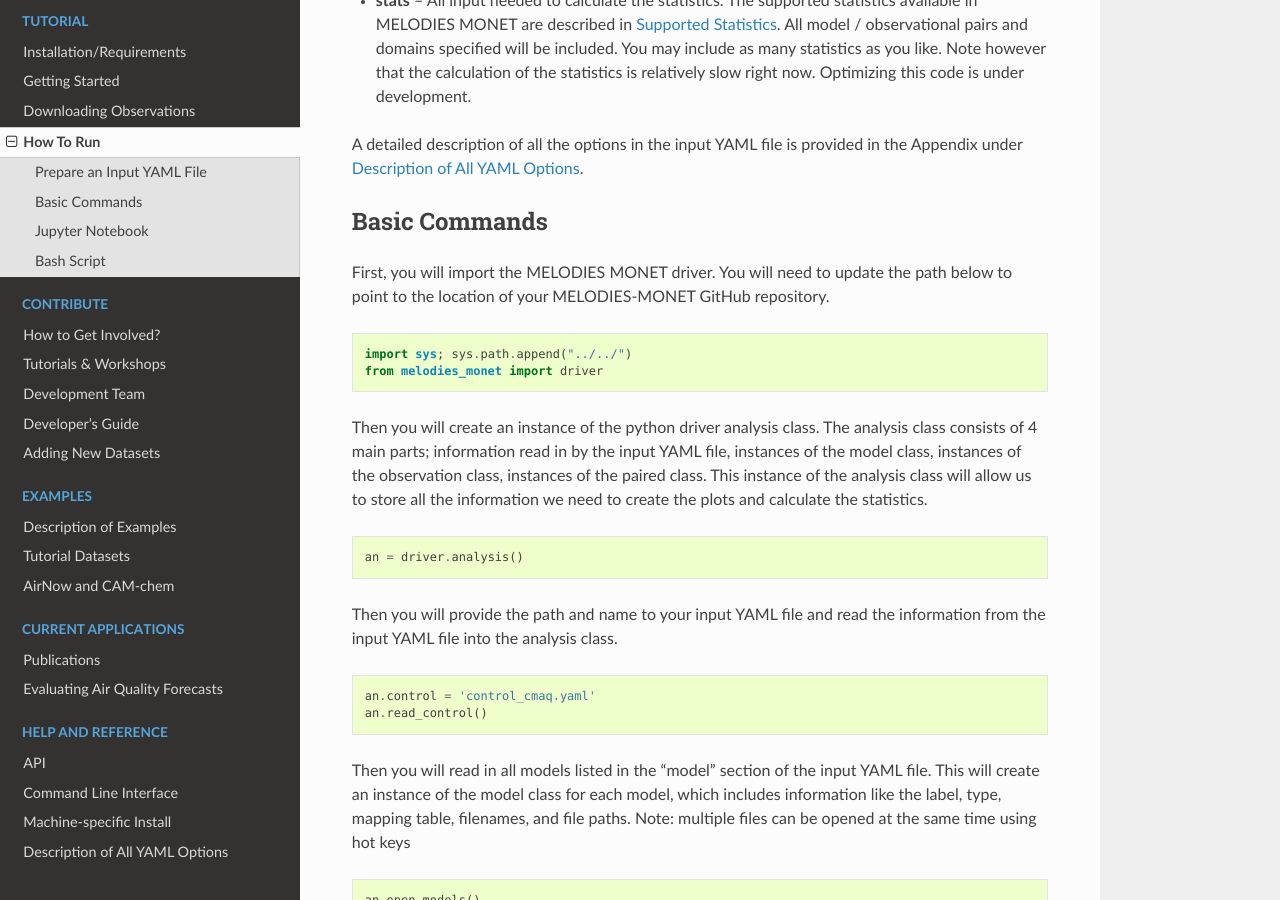
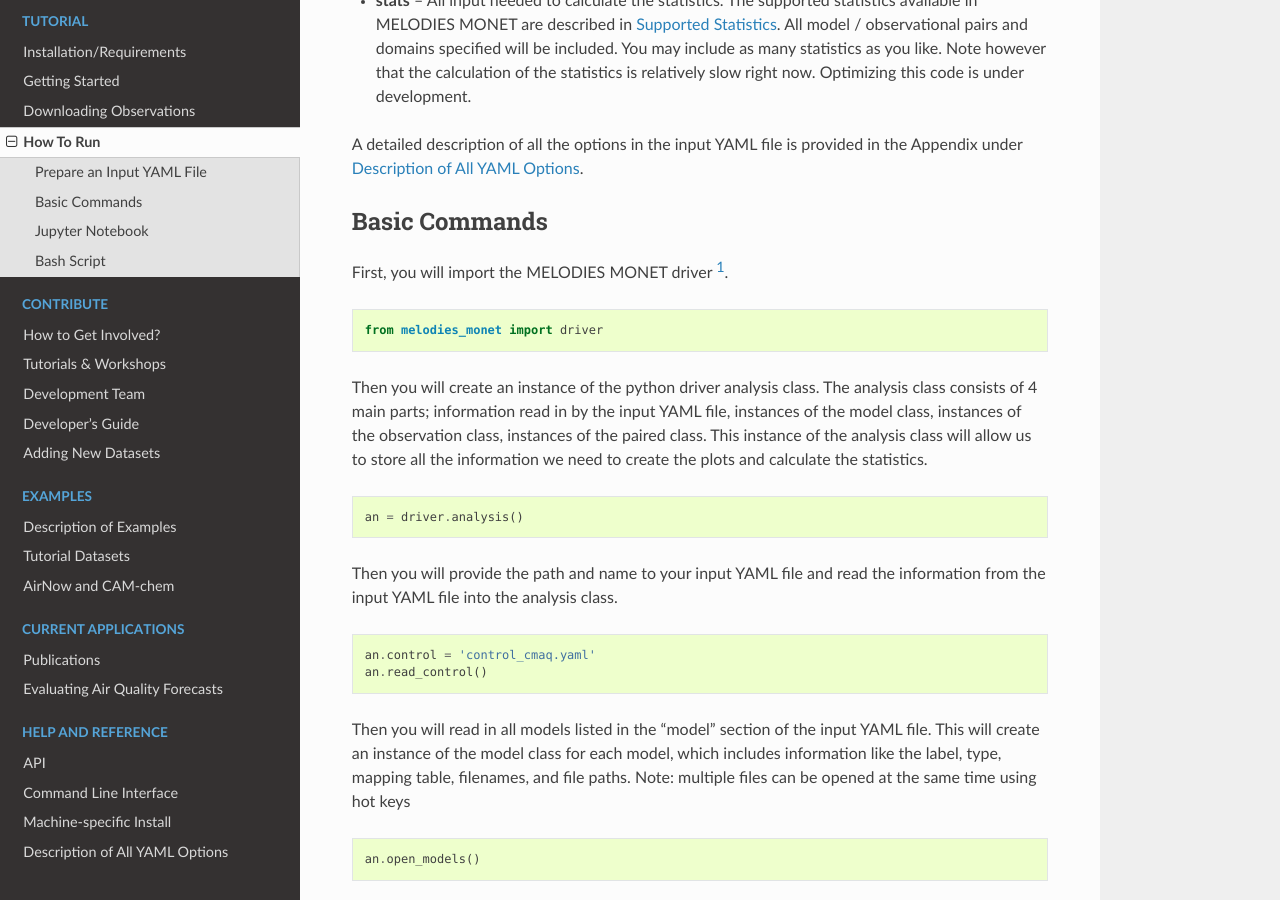
Before and after one commit to NOAA-CSL/MELODIES-MONET, a Sphinx documentation site: the page built from docs/tutorial/how_to_run.rst, in a window 1280 px wide and 900 px high, scrolled down 972 px. Built offline with Sphinx 7.4.7 and the Read the Docs theme 2.0.0, drawn with Linux system fonts in a browser that asks for light colours; pages that are not in the unit, such as notebooks, are missing from menus; some of the changed text lies outside the part shown.

Commit message:
Remove `sys.path`-hacking in how-to-run

```diff
--- a/docs/tutorial/how_to_run.rst
+++ b/docs/tutorial/how_to_run.rst
@@ -58,10 +58,8 @@ in the Appendix under :doc:`/appendix/yaml`.
 Basic Commands
 --------------
 
-First, you will import the MELODIES MONET driver. You will need to update the path
-below to point to the location of your MELODIES-MONET GitHub repository. ::
+First, you will import the MELODIES MONET driver [#install]_. ::
 
-    import sys; sys.path.append("../../")
     from melodies_monet import driver
 
 Then you will create an instance of the python driver analysis class. The
--- a/docs/tutorial/installation.rst
+++ b/docs/tutorial/installation.rst
@@ -16,6 +16,8 @@ Optional dependencies
 - ``wrf-python`` (needed in order to use the WRF-Chem reader)
 - ``click`` (to use the :doc:`/cli`)
 - ``pooch`` (to enable automatic downloading of :doc:`tutorial datasets </examples/tutorial-data>`)
+
+.. _user-install-instructions:
 
 General instructions
 --------------------
```
Also changed, not shown: other parts of docs/tutorial/how_to_run.rst (+5 -0 lines).
